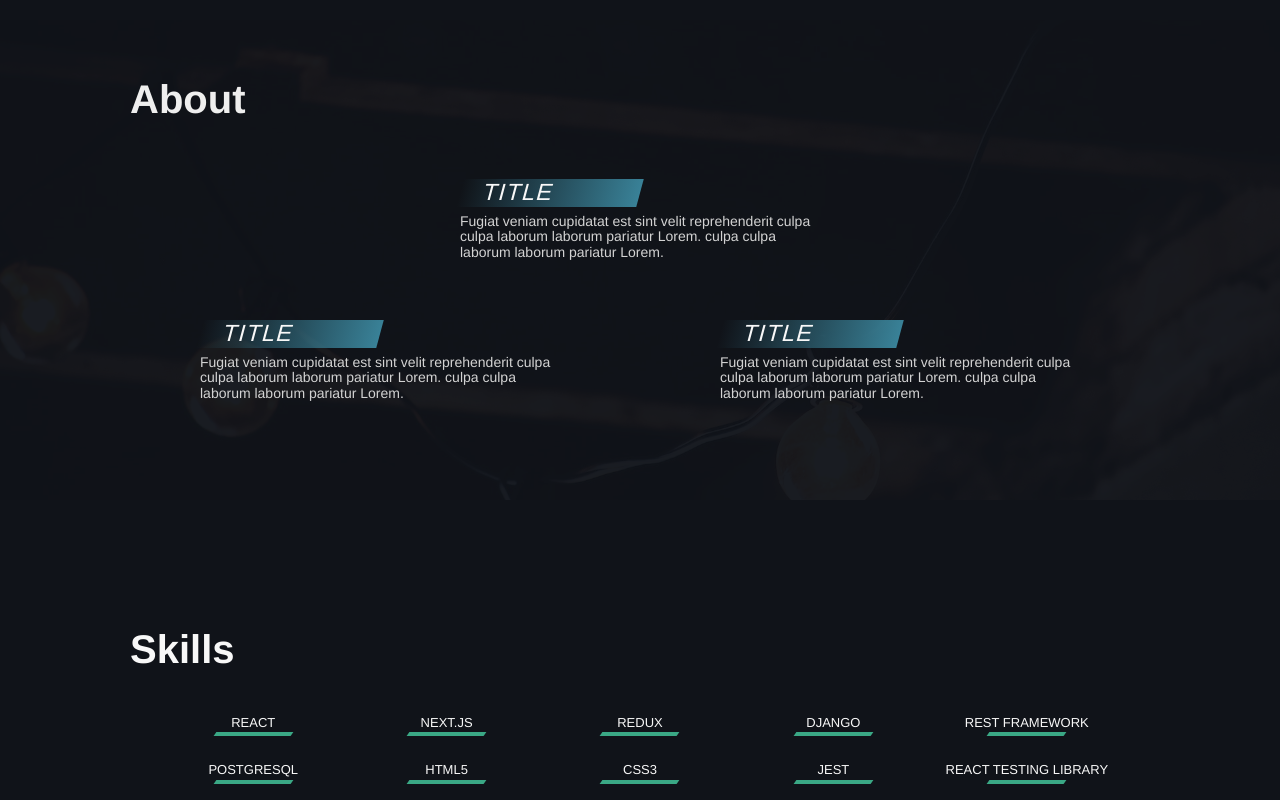
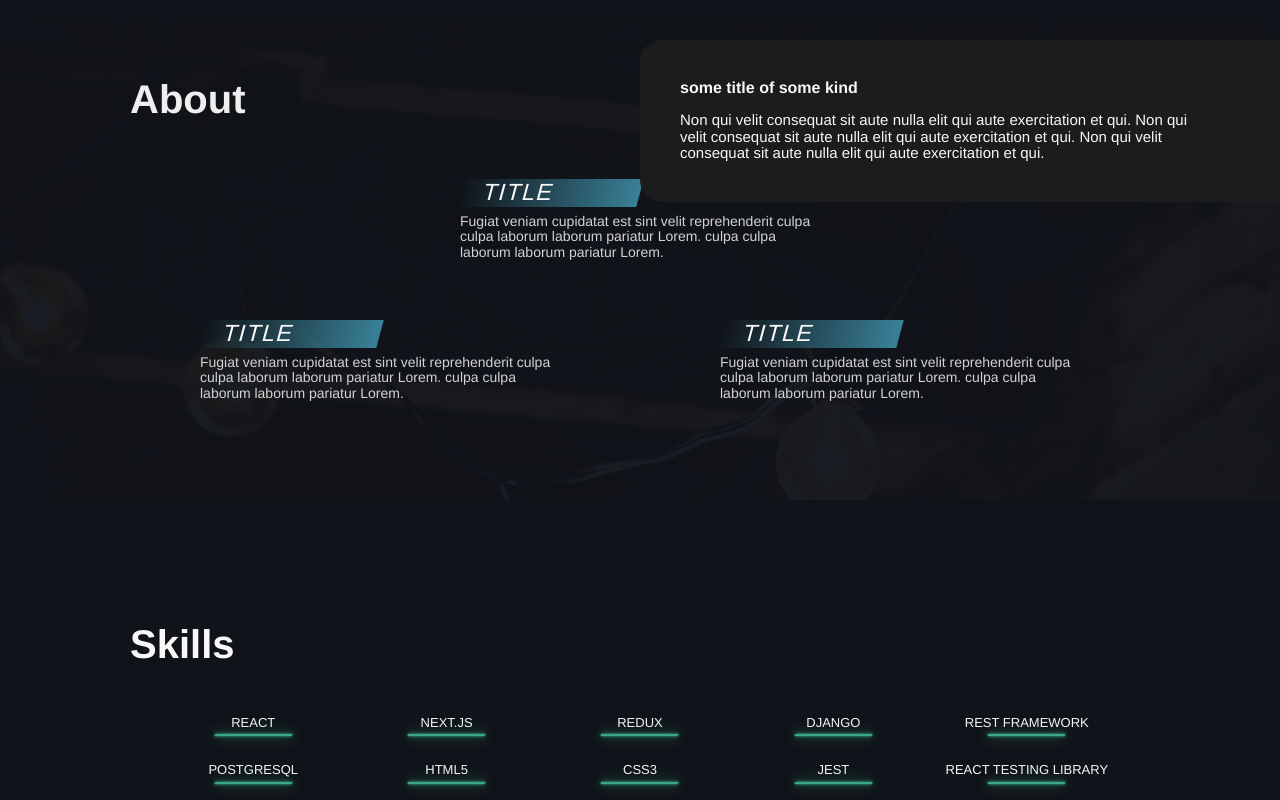
Before and after one commit to braian009/portfolio2, a Next.js app: page / in a window 1280 px wide. Shown: the part 780-1580 px from the top of the page. Built offline with nearby package versions, Linux system fonts and the light colour scheme.

Commit message:
some styles details and 'summary' experimental section added to about

```diff
--- /dev/null
+++ b/components/About/Cards/cards.module.css
@@ -0,0 +1,90 @@
+.cardsContainer {
+  display: grid;
+  justify-content: center;
+  gap: 1em;
+
+  position: relative;
+  width: 100%;
+}
+
+.cardContainer {
+  padding: 1em;
+  position: relative;
+  max-width: 15em;
+}
+
+.cardContainer h3 {
+  text-transform: uppercase;
+  font-weight: lighter;
+  width: 50%;
+  letter-spacing: 0.055em;
+  background: linear-gradient(to right, transparent, #398197);
+  position: relative;
+
+  padding: 0.1em 0.2em;
+  padding-left: 1em;
+  transform: skew(-15deg);
+}
+
+.cardContainer h3:before {
+  display: block;
+  content: "";
+  position: absolute;
+  bottom: 0;
+  right: -100vw;
+  height: 1px;
+  background-color: var(--blue-primary);
+  width: 100vw;
+  opacity: 0.5;
+}
+
+.cardContainer p {
+  font-size: 0.7rem;
+  margin-top: 0.5em;
+  color: var(--white-secondary);
+}
+
+.cardContainer:nth-child(1) {
+  transform: translateX(-6vw);
+}
+.cardContainer:nth-child(2) {
+  transform: translateX(0vw);
+}
+.cardContainer:nth-child(3) {
+  transform: translateX(6vw);
+}
+
+@media (min-width: 35em) {
+  .cardContainer {
+    max-width: 20em;
+  }
+}
+
+@media (min-width: 40em) {
+  .cardsContainer {
+    padding: 1em;
+    grid-template-columns: repeat(4, 1fr);
+    grid-template-rows: 1fr 1fr;
+    justify-items: center;
+  }
+
+  .cardContainer:nth-child(1) {
+    grid-column: 1 / 3;
+    grid-row: 2 / 3;
+    transform: translateX(0);
+  }
+  .cardContainer:nth-child(2) {
+    grid-column: 2 / 4;
+    grid-row: 1 / 2;
+    transform: translateX(0);
+  }
+  .cardContainer:nth-child(3) {
+    grid-column: 3 / 5;
+    grid-row: 2 / 3;
+    transform: translateX(0);
+  }
+
+  .cardContainer h3:before {
+    display: none;
+  }
+}
--- /dev/null
+++ b/components/About/Cards/index.js
@@ -0,0 +1,35 @@
+import * as React from "react";
+import styles from "./cards.module.css";
+
+const Cards = ({ onChangeCard }) => {
+  return (
+    <div className={styles.cardsContainer}>
+      <div className={styles.cardContainer}>
+        <h3 onClick={() => onChangeCard(0)}>title</h3>
+        <p>
+          Fugiat veniam cupidatat est sint velit reprehenderit culpa culpa
+          laborum laborum pariatur Lorem. culpa culpa laborum laborum pariatur
+          Lorem.
+        </p>
+      </div>
+      <div className={styles.cardContainer}>
+        <h3 onClick={() => onChangeCard(1)}>title</h3>
+        <p>
+          Fugiat veniam cupidatat est sint velit reprehenderit culpa culpa
+          laborum laborum pariatur Lorem. culpa culpa laborum laborum pariatur
+          Lorem.
+        </p>
+      </div>
+      <div className={styles.cardContainer}>
+        <h3 onClick={() => onChangeCard(2)}>title</h3>
+        <p>
+          Fugiat veniam cupidatat est sint velit reprehenderit culpa culpa
+          laborum laborum pariatur Lorem. culpa culpa laborum laborum pariatur
+          Lorem.
+        </p>
+      </div>
+    </div>
+  );
+};
+
+export default Cards;
--- /dev/null
+++ b/components/About/Summary/index.js
@@ -0,0 +1,18 @@
+import * as React from "react";
+import styles from "./summary.module.css";
+
+const Summary = () => {
+  return (
+    <div className={styles.summaryContainer}>
+      <h4>some title of some kind</h4>
+      <p>
+        Non qui velit consequat sit aute nulla elit qui aute exercitation et
+        qui. Non qui velit consequat sit aute nulla elit qui aute exercitation
+        et qui. Non qui velit consequat sit aute nulla elit qui aute
+        exercitation et qui.
+      </p>
+    </div>
+  );
+};
+
+export default Summary;
--- /dev/null
+++ b/components/About/Summary/summary.module.css
@@ -0,0 +1,27 @@
+.summaryContainer {
+  position: absolute;
+  top: 1em;
+  right: 0;
+  width: 75vw;
+  height: auto;
+  padding: 2em;
+  padding-right: 4em;
+  background-color: #1c1c1c;
+  border-top-left-radius: 22px;
+  border-bottom-left-radius: 22px;
+}
+
+.summaryContainer h4 {
+  font-size: 0.8rem;
+  margin-bottom: 1em;
+}
+
+.summaryContainer p {
+  font-size: 0.75rem;
+}
+
+@media (min-width: 40em) {
+  .summaryContainer {
+    width: 50vw;
+  }
+}
--- a/components/About/about.module.css
+++ b/components/About/about.module.css
@@ -7,6 +7,7 @@
   width: 100%;
   align-items: center;
   background-color: #101319;
+  /* overflow: hidden; */
 }
 
 .aboutInner {
@@ -21,96 +22,11 @@
   padding-left: 1rem;
 }
 
-.cardsContainer {
-  display: grid;
-  justify-content: center;
-  gap: 1em;
-
-  position: relative;
-  width: 100%;
-}
-
-.cardContainer {
-  padding: 1em;
-  position: relative;
-  max-width: 15em;
-}
-
-.cardContainer h3 {
-  text-transform: uppercase;
-  font-weight: lighter;
-  width: 50%;
-  letter-spacing: 0.055em;
-  background: linear-gradient(to right, transparent, #398197);
-  position: relative;
-
-  padding: 0.1em 0.2em;
-  padding-left: 1em;
-  transform: skew(-15deg);
-}
-
-.cardContainer h3:before {
-  display: block;
-  content: "";
-  position: absolute;
-  bottom: 0;
-  right: -100vw;
-  height: 1px;
-  background-color: var(--blue-primary);
-  width: 100vw;
-}
-
-.cardContainer p {
-  font-size: 0.7rem;
-  margin-top: 0.5em;
-  color: var(--white-secondary);
-}
-
-.cardContainer:nth-child(1) {
-  transform: translateX(-6vw);
-}
-.cardContainer:nth-child(2) {
-  transform: translateX(0vw);
-}
-.cardContainer:nth-child(3) {
-  transform: translateX(6vw);
-}
-
-@media (min-width: 35em) {
-  .cardContainer {
-    max-width: 20em;
-  }
-}
 
 @media (min-width: 40em) {
   .aboutInner {
     grid-template-rows: auto auto;
   }
 
-  .cardsContainer {
-    padding: 1em;
-    grid-template-columns: repeat(4, 1fr);
-    grid-template-rows: 1fr 1fr;
-    justify-items: center;
-  }
 
-  .cardContainer:nth-child(1) {
-    grid-column: 1 / 3;
-    grid-row: 2 / 3;
-    transform: translateX(0);
-  }
-  .cardContainer:nth-child(2) {
-    grid-column: 2 / 4;
-    grid-row: 1 / 2;
-    transform: translateX(0);
-  }
-  .cardContainer:nth-child(3) {
-    grid-column: 3 / 5;
-    grid-row: 2 / 3;
-    transform: translateX(0);
-  }
-
-  .cardContainer h3:before {
-    display: none;
-  }
 }
--- a/components/About/index.js
+++ b/components/About/index.js
@@ -1,9 +1,15 @@
 import * as React from "react";
 import Image from "next/image";
 import styles from "./about.module.css";
+import Cards from "./Cards";
+import Summary from "./Summary";
 
 const About = () => {
   const [active, setActive] = React.useState(0);
+
+  const onChangeCard = (i) => {
+    setActive(i);
+  };
 
   return (
     <div className={styles.aboutContainer}>
@@ -15,33 +21,9 @@ const About = () => {
       />
       <div className={styles.aboutInner}>
         <h1>About</h1>
+        <Cards onChangeCard={onChangeCard} />
+        <Summary />
 
-        <div className={styles.cardsContainer}>
-          <div className={styles.cardContainer}>
-            <h3 onClick={() => setActive(0)}>title</h3>
-            <p>
-              Fugiat veniam cupidatat est sint velit reprehenderit culpa culpa
-              laborum laborum pariatur Lorem. culpa culpa laborum laborum
-              pariatur Lorem.
-            </p>
-          </div>
-          <div className={styles.cardContainer}>
-            <h3 onClick={() => setActive(1)}>title</h3>
-            <p>
-              Fugiat veniam cupidatat est sint velit reprehenderit culpa culpa
-              laborum laborum pariatur Lorem. culpa culpa laborum laborum
-              pariatur Lorem.
-            </p>
-          </div>
-          <div className={styles.cardContainer}>
-            <h3 onClick={() => setActive(2)}>title</h3>
-            <p>
-              Fugiat veniam cupidatat est sint velit reprehenderit culpa culpa
-              laborum laborum pariatur Lorem. culpa culpa laborum laborum
-              pariatur Lorem.
-            </p>
-          </div>
-        </div>
       </div>
     </div>
   );
--- a/components/Projects/DetailsCard/detailscard.module.css
+++ b/components/Projects/DetailsCard/detailscard.module.css
@@ -63,17 +63,17 @@
 }
 
 .list ul {
-  /* border-bottom: 2px solid var(--blue-primary); */
   padding: .25em 0 .35em 0;
   padding-left: 1em;
 }
 
 .list ul li {
-  font-size: 0.725rem;
+  font-size: 0.7rem;
   color: var(--white-secondary);
   display: inline-block;
   padding: 0.25em 0.7em;
-  background-color: #242424;
+  background-color: hsl(220, 27%, 8%);
+  border: 1px solid #393939;
   border-radius: 22px;
 }
 
--- a/components/Projects/Tags/tags.module.css
+++ b/components/Projects/Tags/tags.module.css
@@ -13,8 +13,10 @@
   height: 0.45em;
   border-radius: 22px;
 
-  border: 1px solid #f8f8f8;
+  border: 1px solid #393939;
   transform: skew(-15deg);
+
+
 }
 
 .tagContainer div {
@@ -22,4 +24,7 @@
   width: 100%;
   height: 100%;
   border-radius: 22px;
+
+  box-shadow: 0 0 13.1544px var(--blue-primary),
+    0 0 3.7584px var(--blue-primary), 0 0 1.8792px var(--blue-primary);
 }
--- a/components/Skills/TagList/taglist.module.css
+++ b/components/Skills/TagList/taglist.module.css
@@ -8,7 +8,7 @@
 
   position: relative;
   width: 95%;
-    padding: 1em;
+  padding: 1.25em 1em;
   margin: 0 auto;
   overflow-x: hidden;
 }
@@ -25,7 +25,7 @@
   cursor: pointer;
 }
 
-  .tagContainer:before {
+/* .tagContainer:before {
     display: block;
     content: "";
     position: absolute;
@@ -36,6 +36,21 @@
     opacity: 1;
     transform: skew(-35deg);
     background-color: var(--green-primary);
+  } */
+
+.tagContainer:before {
+  display: block;
+  content: "";
+  position: absolute;
+  bottom: 0;
+
+  height: 2px;
+  width: 40%;
+  opacity: 1;
+  transform: skew(-35deg);
+  background-color: var(--green-primary);
+  box-shadow: 0 0 13.1544px var(--green-primary),
+    0 0 3.7584px var(--green-primary), 0 0 1.8792px var(--green-primary);
 }
 
 @media (min-width: 35em) {
```
Lines whose indentation alone changed are shown as unchanged.
